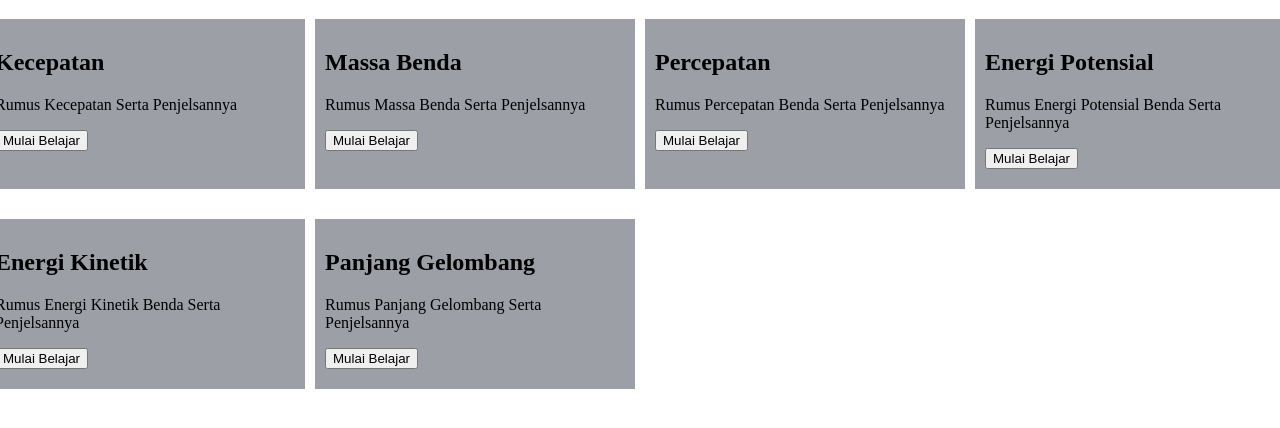
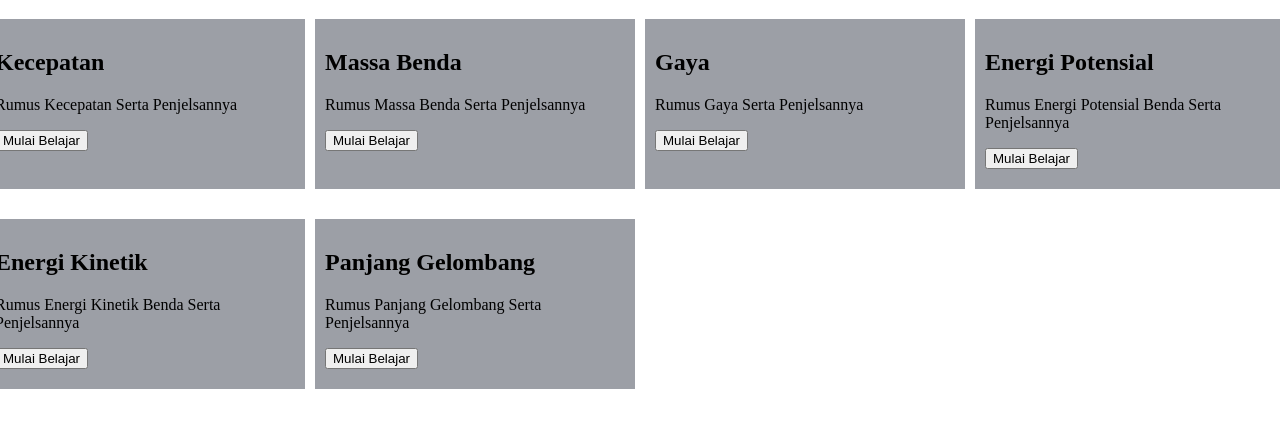
Before and after one commit to rjial/paradigma, a plain HTML site: page RumusFisika/rumus_fisika.html in a window 1280 px wide. Shown: the part 46-474 px from the top of the page. Drawn offline with Linux system fonts and the light colour scheme.

Commit message:
Update rumus_fisika.html

```diff
--- a/RumusFisika/rumus_fisika.html
+++ b/RumusFisika/rumus_fisika.html
@@ -30,9 +30,9 @@
             <button onclick="parent.location='rumus_massa.html'">Mulai Belajar</button>
         </div>
         <div class="materi">
-            <h2>Percepatan </h2>
-            <p>Rumus Percepatan Benda Serta Penjelsannya</p>
-            <button>Mulai Belajar</button>
+            <h2>Gaya </h2>
+            <p>Rumus Gaya Serta Penjelsannya</p>
+            <button onclick="parent.location='rumusgaya.html'">Mulai Belajar</button>
         </div>
         <div class="materi">
             <h2>Energi Potensial</h2>
```
